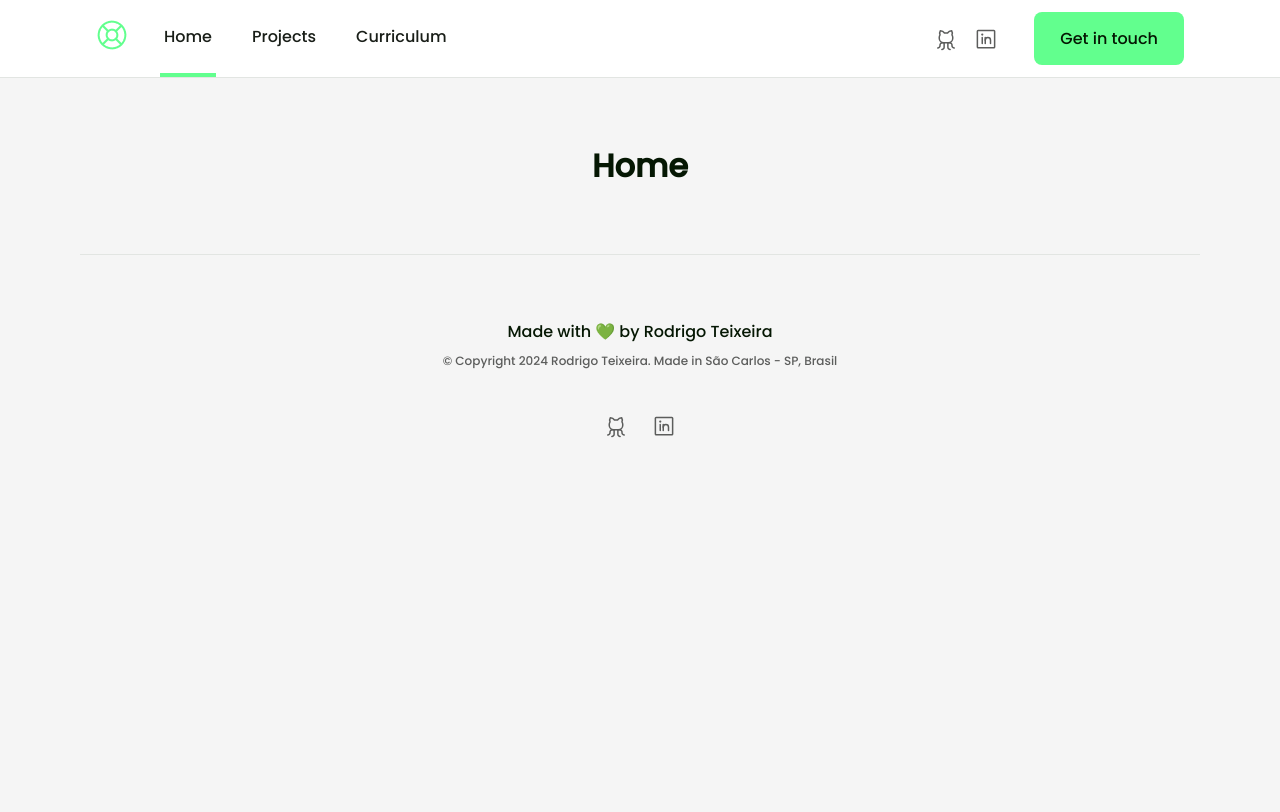
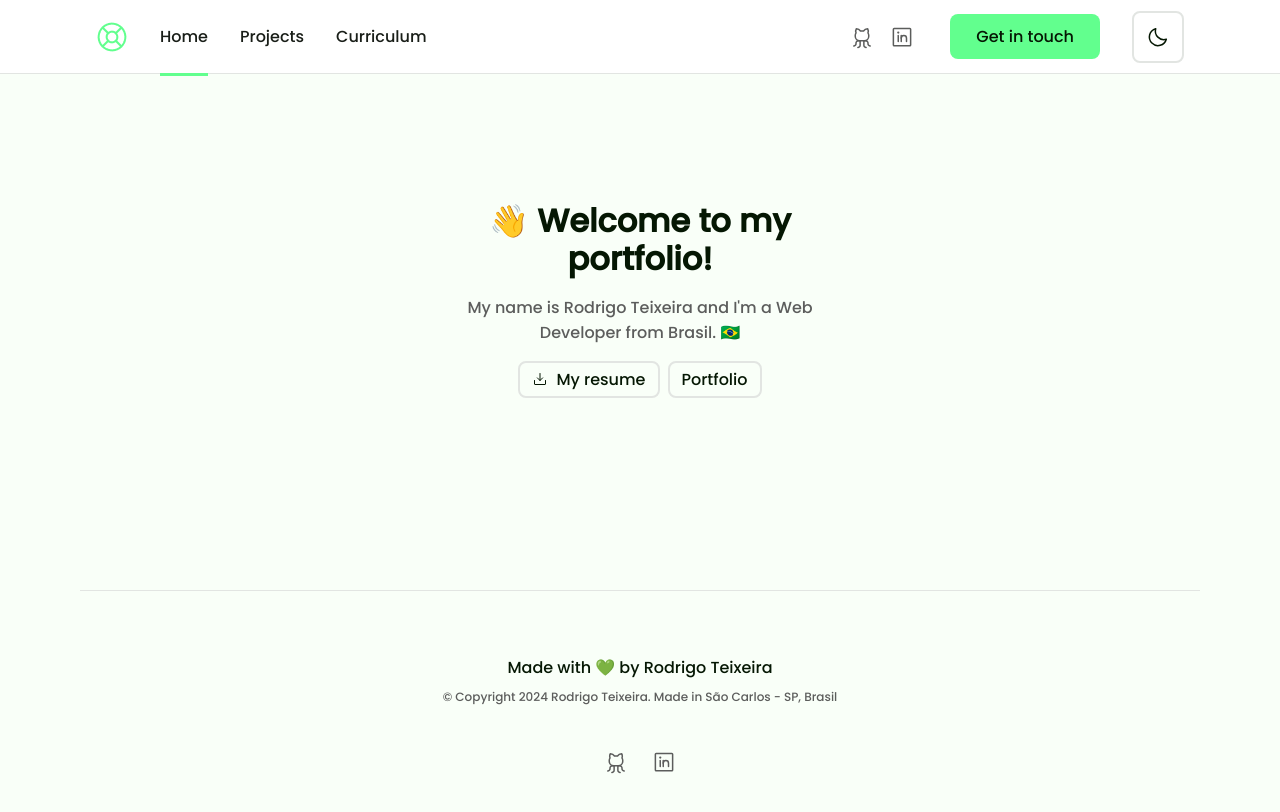
Before and after one commit to RodrigoTRS/portfolio, a Next.js app: page / in a window 1280 px wide. Shown: the top 812 px of the page. Built offline with nearby package versions, Linux system fonts and the light colour scheme.

Commit message:
color schema and home

```diff
--- a/package.json
+++ b/package.json
@@ -19,7 +19,8 @@
     "react-hook-form": "^7.50.1",
     "styled-components": "^6.1.8",
     "toastify": "^2.0.1",
-    "zod": "^3.22.4"
+    "zod": "^3.22.4",
+    "zustand": "^4.5.2"
   },
   "devDependencies": {
     "@types/eslint": "^8.56.5",
--- a/src/app/(portfolio)/page.tsx
+++ b/src/app/(portfolio)/page.tsx
@@ -1,8 +1,44 @@
+"use client"
+
+import { Button } from "@/ui/Button";
+import { ActionsWrapper, HomeContent } from "./styles";
+import { DownloadSimple } from "phosphor-react";
+import { useRouter } from "next/navigation";
 
 export default function Home() {
+
+    const router = useRouter()
+
+    function handleNavigateToProjects() {
+        router.push("/projects");
+    }
+
     return (
-        <>
-            <h1>Home</h1>
-        </>
+        <HomeContent>
+            <h1>👋 Welcome to my portfolio!</h1>
+            <p>My name is Rodrigo Teixeira and I'm a Web Developer from Brasil. 🇧🇷</p>
+            <ActionsWrapper>
+                <a
+                    href="../../assets/curriculum-rodrigo-trs.pdf"
+                    download
+                >
+                    <Button
+                        size="sm"
+                        variant="secondary"
+                        type="button"
+                        >
+                        <DownloadSimple size={16} />
+                        My resume
+                    </Button>
+                </a>
+                <Button
+                    size="sm"
+                    variant="secondary"
+                    onClick={handleNavigateToProjects}
+                >
+                    Portfolio
+                </Button>
+            </ActionsWrapper>
+        </HomeContent>
     )
 }
--- a/src/app/(portfolio)/styles.ts
+++ b/src/app/(portfolio)/styles.ts
@@ -10,3 +10,34 @@ export const MainContainer = styled.main`
 
   padding: 64px 16px;
 `;
+
+export const HomeContent = styled.div`
+  display: flex;
+  flex-direction: column;
+  align-items: center;
+  justify-content: center;
+  gap: 1rem;
+  max-width: 400px;
+  padding: 64px 0 128px;
+
+  h1 {
+    text-align: center;
+    line-height: 1.2;
+  }
+
+  p {
+    text-align: center;
+    color: ${(props) => props.theme["foreground-700"]};
+  }
+`;
+
+export const ActionsWrapper = styled.div`
+  display: flex;
+  align-items: center;
+  justify-content: center;
+  gap: 0.5rem;
+
+  a {
+    text-decoration: none;
+  }
+`;
--- a/src/app/providers.tsx
+++ b/src/app/providers.tsx
@@ -1,9 +1,11 @@
 "use client"
 
 import { ThemeProvider } from "styled-components";
+import { lightTheme } from "@/styles/themes/light";
+import { darkTheme } from "@/styles/themes/dark";
+import { GlobalStyles } from "@/styles/globals";
+import { useStore } from "@/store";
 import StyledComponentsRegistry from "@/lib/registry";
-import { lightTheme } from "@/styles/themes/light";
-import { GlobalStyles } from "@/styles/globals";
 
 
 export default function Providers({
@@ -11,9 +13,16 @@ export default function Providers({
   }: Readonly<{
     children: React.ReactNode;
   }>) {
+
+    const { colorSchema } = useStore(store => {
+      return {
+        colorSchema: store.colorSchema
+      }
+    })
+
     return (
       <StyledComponentsRegistry>
-        <ThemeProvider theme={lightTheme}>
+        <ThemeProvider theme={colorSchema === "light" ? lightTheme : darkTheme}>
           <GlobalStyles />
 
             {children}
--- a/src/components/Header/index.tsx
+++ b/src/components/Header/index.tsx
@@ -5,9 +5,17 @@ import { HeaderContainer, HeaderContent, HeaderSection, HomeAnchorLink, LinkIcon
 import Logo from "../../assets/logo.png"
 import { usePathname } from "next/navigation";
 import { Button } from "@/ui/Button";
-import { GithubLogo, InstagramLogo, LinkedinLogo } from "phosphor-react";
+import { GithubLogo, InstagramLogo, LinkedinLogo, Moon, Sun } from "phosphor-react";
+import { useStore } from "@/store";
 
 export function Header() {
+
+    const { colorSchama, toggleColorSchema } = useStore(store => {
+        return {
+            colorSchama: store.colorSchema,
+            toggleColorSchema: store.toggleColorSchema
+        }
+    })
 
     const pathname = usePathname()
 
@@ -25,6 +33,10 @@ export function Header() {
             path: "/curriculum"
         }
     ]
+
+    function handleToggleColorSchema() {
+        toggleColorSchema()
+    }
 
     return (
         <HeaderContainer>
@@ -64,8 +76,20 @@ export function Header() {
                         size="bg"
                         variant="primary"
                     >
-                        <span>Get in touch</span>
+                        Get in touch
                     </Button>
+                    <Button
+                        size="square"
+                        variant="secondary"
+                        onClick={handleToggleColorSchema}
+                    >
+                        {
+                            colorSchama === "light"
+                            ? <Moon size={24} />
+                            : <Sun size={24} />
+                        }
+                    </Button>
+
                 </HeaderSection>
 
             </HeaderContent>
--- a/src/components/Header/styles.ts
+++ b/src/components/Header/styles.ts
@@ -47,11 +47,11 @@ export const NavLink = styled(Link)<NavLinkProps>`
   color: ${(props) => props.theme["foreground-800"]};
   font-weight: 500;
 
-  box-shadow: unset;
-  border-bottom: 4px solid
+  box-sizing: content-box;
+  box-shadow: 0 3px 0 0
     ${(props) =>
       props.active === "active" ? props.theme["green-500"] : "transparent"};
-  padding: 24px 4px;
+  padding: 24px 0;
 
   &:hover {
     color: ${(props) => props.theme["green-700"]};
@@ -60,6 +60,12 @@ export const NavLink = styled(Link)<NavLinkProps>`
 
 export const HomeAnchorLink = styled(Link)`
   box-shadow: unset;
+
+  display: flex;
+  align-items: center;
+  justify-content: center;
+  height: 32px;
+  width: 32px;
 
   &:hover {
     opacity: 0.8;
--- /dev/null
+++ b/src/store/index.ts
@@ -0,0 +1,27 @@
+import { create } from "zustand";
+
+export interface PlayerState {
+  colorSchema: "dark" | "light";
+
+  toggleColorSchema: () => void;
+}
+
+export const useStore = create<PlayerState>((set, get) => {
+  return {
+    colorSchema: "light",
+
+    toggleColorSchema: () => {
+      const { colorSchema } = get();
+
+      if (colorSchema === "light") {
+        set({
+          colorSchema: "dark",
+        });
+      } else {
+        set({
+          colorSchema: "light",
+        });
+      }
+    },
+  };
+});
--- a/src/styles/globals.ts
+++ b/src/styles/globals.ts
@@ -14,8 +14,18 @@ export const GlobalStyles = createGlobalStyle`
         box-shadow: 0px 0px 0px 2px ${(props) => props.theme["green-500"]}
     }
 
+    ::-moz-selection { /* Code for Firefox */
+        color: ${(props) => props.theme["foreground-900"]};
+        background: ${(props) => props.theme["green-500"]};
+    }
+
+    ::selection {
+        color: ${(props) => props.theme["foreground-900"]};
+        background: ${(props) => props.theme["green-500"]};
+    }
+
     body {
-        background: ${(props) => props.theme["background-300"]};
+        background: ${(props) => props.theme["background-200"]};
         color: ${(props) => props.theme["foreground-900"]};
         -webkit-font-smoothing: antialiased;
     }
--- a/src/ui/Button.ts
+++ b/src/ui/Button.ts
@@ -1,8 +1,10 @@
+"use client";
+
 import { styled } from "styled-components";
 
 interface ButtonProps {
   variant: "primary" | "secondary";
-  size: "bg" | "sm";
+  size: "bg" | "sm" | "square";
 }
 
 export const Button = styled.button<ButtonProps>`
@@ -16,7 +18,12 @@ export const Button = styled.button<ButtonProps>`
   border: unset;
   font-family: inherit;
 
-  padding: ${(props) => (props.size === "bg" ? "12px 24px" : "6px 12px")};
+  padding: ${(props) =>
+    props.size === "bg"
+      ? "8px 24px"
+      : props.size === "sm"
+      ? "4px 12px"
+      : "12px 12px"};
   background: ${(props) =>
     props.variant === "primary" ? props.theme["green-500"] : "transparent"};
   color: ${(props) => props.theme["foreground-900"]};
@@ -29,6 +36,11 @@ export const Button = styled.button<ButtonProps>`
   &:not(:disabled):hover {
     cursor: pointer;
     opacity: 0.8;
+    border: 2px solid
+      ${(props) =>
+        props.variant === "secondary"
+          ? props.theme["green-500"]
+          : "transparent"};
   }
 
   &:disabled {
```
Also changed, not shown: 2 other files (tests, documents, lock files or other folders).
